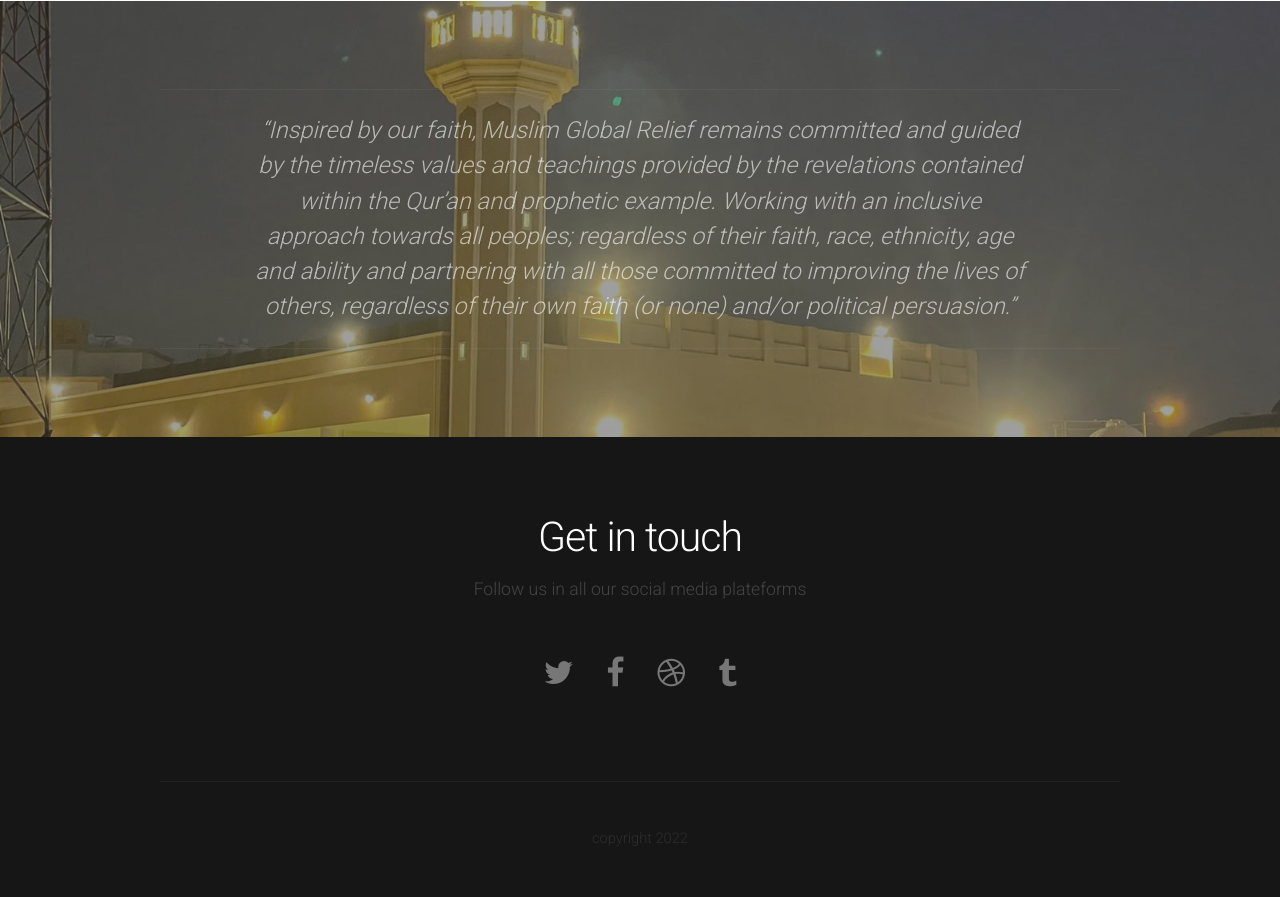
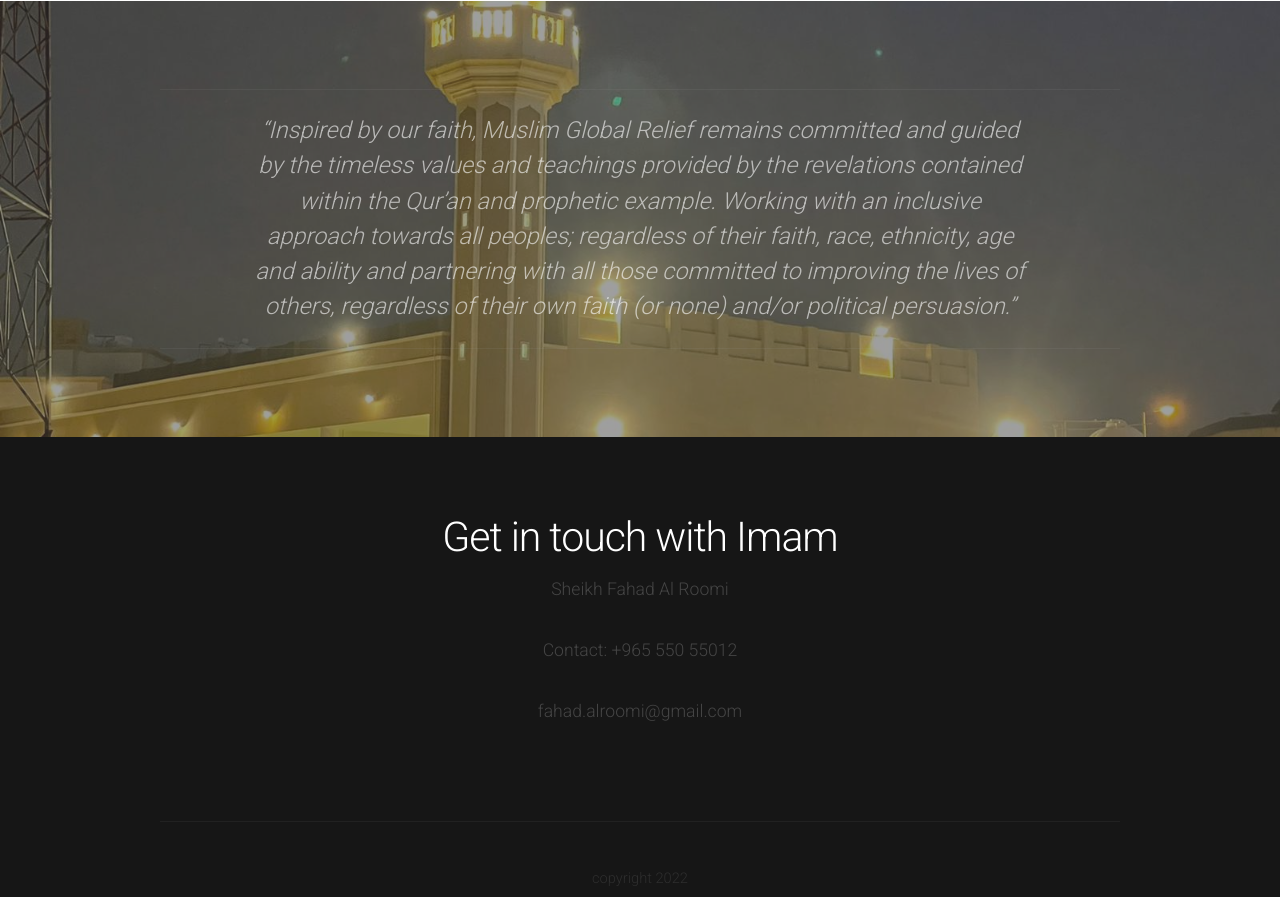
Before and after one commit to Jeff-Ayako/Mosque-donations.github.io, a plain HTML site: page right-sidebar.html in a window 1280 px wide. Shown: the part 1903-2800 px from the top of the page. Drawn offline with nearby package versions, Linux system fonts and the light colour scheme.

Commit message:
updated 2nd changes

```diff
--- a/css/style.css
+++ b/css/style.css
@@ -779,6 +779,7 @@
 		background-attachment: fixed;
 		background-size: cover;
 		text-align: center;
+		/* position: fixed; */
 	}
 
 		#header:before
--- a/right-sidebar.html
+++ b/right-sidebar.html
@@ -22,9 +22,11 @@
 	<!-- Header -->
 		<div id="header">
 			<div id="nav-wrapper">
+				<h2 style="color: white; font-weight: bold; padding-bottom: 0%; font-size: 30px;"> Fatma Mohamed Ebraheem Al-Jassar</h2>
 				<!-- Nav -->
 				<nav id="nav">
 					<ul>
+						<!-- <li><a href="index.html">Fatma Mohamed Ebraheem Al-Jassar</a></li> -->
 						<li><a href="index.html">Homepage</a></li>
 						<li><a href="left-sidebar.html">RAMADHAN 2022</a></li>
 						<li class="active"><a href="right-sidebar.html">ABOUT US</a></li>
@@ -137,15 +139,17 @@
 			<div class="container">
 				<section>
 					<header>
-						<h2>Get in touch</h2>
-						<span class="byline">Follow us in all our social media plateforms </span>
+						<h2>Get in touch with Imam</h2>
+						<span class="byline">Sheikh Fahad Al Roomi</span>
+						<span class="byline">Contact:  +965 550 55012 </span>
+						<span class="byline">fahad.alroomi@gmail.com</span>
 					</header>
-					<ul class="contact">
+					<!-- <ul class="contact">
 						<li><a href="#" class="fa fa-twitter"><span>Twitter</span></a></li>
 						<li class="active"><a href="#" class="fa fa-facebook"><span>Facebook</span></a></li>
 						<li><a href="#" class="fa fa-dribbble"><span>Pinterest</span></a></li>
 						<li><a href="#" class="fa fa-tumblr"><span>Google+</span></a></li>
-					</ul>
+					</ul> -->
 				</section>
 			</div>
 		</div>
```
Also changed, not shown: index.html (+7 -4 lines), left-sidebar.html (+7 -4 lines), no-sidebar.html (+7 -4 lines).
